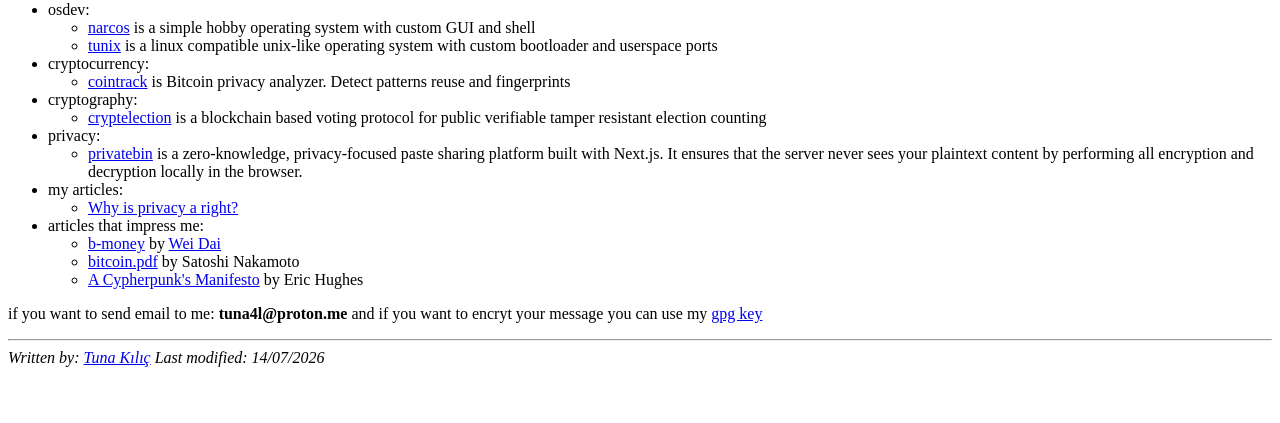
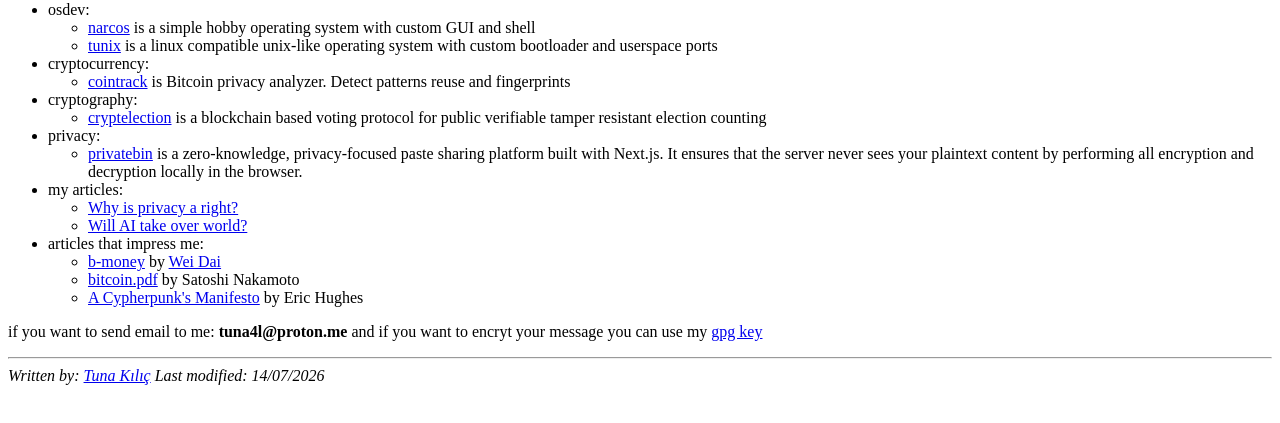
Before and after one commit to tuna4ll/tunakilic.com, a plain HTML site: page index.html in a window 1280 px wide. Shown: the part 79-502 px from the top of the page. Drawn offline with Linux system fonts and the light colour scheme.

Commit message:
add(article): will ai take over world

```diff
--- a/index.html
+++ b/index.html
@@ -94,6 +94,7 @@
         <li>my articles:
             <ul>
                 <li><a href="https://www.tunakilic.com/whyisprivacyaright.txt">Why is privacy a right?</a></li>
+                <li><a href="https://www.tunakilic.com/willaitakeoverworld.txt">Will AI take over world?</a></li>
             </ul>
         </li>
         <li>articles that impress me:
```
Also changed, not shown: willaitakeoverworld.txt (added).
